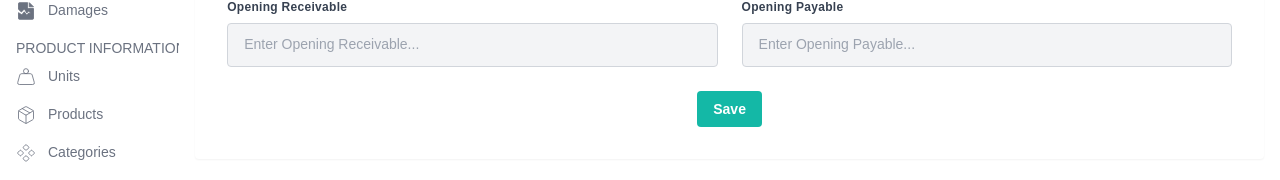
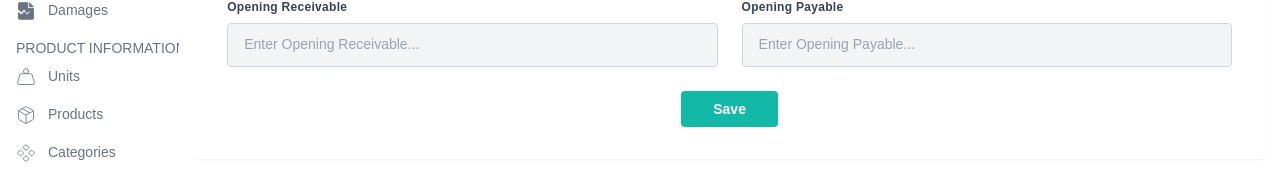
Before and after one commit to md-asif-iqbal/RepWoop-POS-system, a Next.js app: page /Suppliers/Create in a window 1280 px wide. Shown: the part 441-621 px from the top of the page. Built offline with nearby package versions, Linux system fonts and the light colour scheme.

Commit message:
new employee salary section are done

```diff
--- a/app/Employee-and-Salary/Salary/page.jsx
+++ b/app/Employee-and-Salary/Salary/page.jsx
@@ -151,8 +151,8 @@ export default function Salary() {
     Employees Salary
     <span className={spanClass}></span>
     </Link>
-    <Link href="/Employee-and-Salary/New-Salary" className= {`${
-                      pathname === '/Employee-and-Salary/New-Salary'
+    <Link href="/Employee-and-Salary/Salary/Create" className= {`${
+                      pathname === '/Employee-and-Salary/Salary/Create'
                       ? ' group text-orange-500  hover:text-orange-500'
                       : 'group text-gray-500 dark:text-white hover:text-orange-500 '
                   }`}>
--- a/app/Suppliers/Create/page.jsx
+++ b/app/Suppliers/Create/page.jsx
@@ -148,7 +148,7 @@ export default function SuppliersAdded() {
 
         <div className="flex items-center justify-center">
           <button
-            className="bg-teal-500 hover:bg-teal-700 text-white font-bold py-2 px-4 rounded focus:outline-none focus:shadow-outline"
+            className="bg-teal-500 hover:bg-teal-700 text-white font-bold py-2 px-8 rounded focus:outline-none focus:shadow-outline"
             type="submit"
           >
             Save
```
